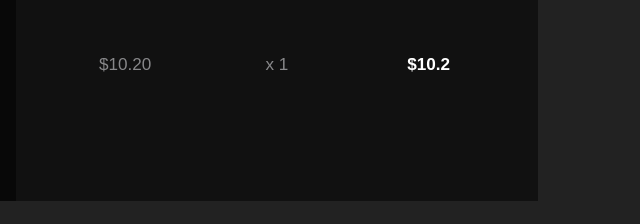
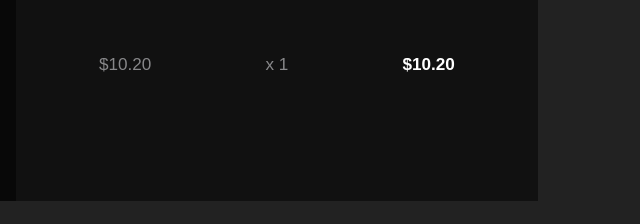
Before and after one commit to mremane/mremane.github.io, a plain HTML site: page index.html in a window 1280 px wide. Shown: the part 852-1076 px from the top of the page, 640-1280 px from the left. Drawn offline with Linux system fonts and the light colour scheme; no server answers; a web font is replaced by a local one.

Commit message:
Update index.html

```diff
--- a/index.html
+++ b/index.html
@@ -1104,7 +1104,7 @@ Matte Black </h6>
 </span>
 </span>
 <span id="ocb--kit--playstation-4-pro_1--total-price" class="price price--offer">
-$10.2 </span>
+$10.20 </span>
 </div>
 </div>
 </div>
```
